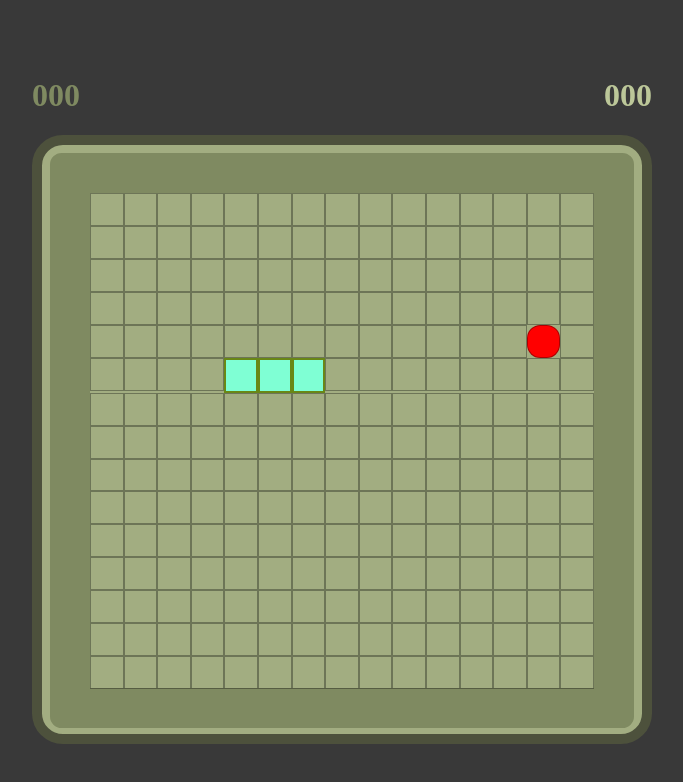
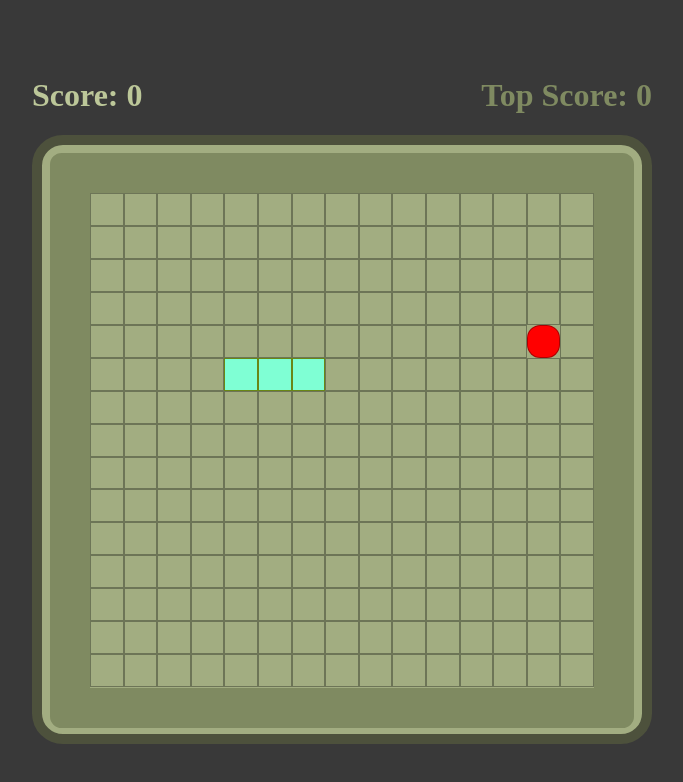
Before and after one commit to Rush741/snake-game, a React (Create React App) app: page / in a window 1280 px wide. Shown: the top 782 px of the page, without its empty margins (298-981 px from the left). Built offline with nearby package versions, Linux system fonts and the light colour scheme; the HTML template or start-up script is replaced by a standard one.

Commit message:
fixed css leak issue in Jaude and did same here

```diff
--- a/src/Components/SnakeGame/SnakeGame.css
+++ b/src/Components/SnakeGame/SnakeGame.css
@@ -1,4 +1,8 @@
-.container {
+.snake-game {
+  background: #393939;
+}
+
+.snake-game .container {
   height: 100vh;
   display: flex;
   align-items: center;
@@ -6,24 +10,21 @@
   flex-direction: column;
 }
 
-.score {
+.snake-game .score {
   display: flex;
   justify-content: space-between;
   font-family: "VT323 Static", serif;
-    font-optical-sizing: auto;
-    font-weight: 400;
-    font-style: Regular 400;
 }
 
-.currentScore {
+.snake-game .currentScore {
+  color: #BCC799;
+}
+
+.snake-game .highScore {
   color: #7F8A61;
 }
 
-.highScore {
-    color: #BCC799;
-}
-
-.board {
+.snake-game .board {
   background: #A2AD81;
   height: 589px;
   width: 600px;
@@ -31,32 +32,31 @@
   border-radius: 5%;
 }
 
-.playground {
+.snake-game .playground {
   display: flex;
   flex-direction: column;
-    /* background: #BCC799; */
-    border: solid  #7F8A61 40px;
+  border: solid #7F8A61 40px;
   border-radius: 2%;
   margin: 8px;
   height: 495px;
 }
 
-.row {
+.snake-game .row {
   display: grid;
   grid-template-columns: repeat(15, 1fr);
 }
 
-.cell {
+.snake-game .cell {
   height: 30.9px;
   border: solid rgba(0, 0, 0, 0.324) 0.1px;
 }
 
-.snakeBodyDiv {
+.snake-game .snakeBodyDiv {
   background-color: aquamarine;
-    border: solid #698716 2px;
+  border: solid #698716 0.1px;
 }
 
-.foodBodyDiv {
+.snake-game .foodBodyDiv {
   background-color: red;
   border-radius: 40%;
 }
--- a/src/Components/SnakeGame/SnakeGame.jsx
+++ b/src/Components/SnakeGame/SnakeGame.jsx
@@ -10,6 +10,7 @@ const INITIAL_SNAKE = [
         [5, 3],
         [5, 2]
     ];
+let highScore = 0;
 
 
 const SnakeGame = () => {
@@ -17,6 +18,7 @@ const SnakeGame = () => {
     const [snakeBody, setSnakeBody] = useState(INITIAL_SNAKE);
     let directionRef = useRef([0, 1]);
     let directionLockedRef = useRef(false);
+    let scoreRef = useRef(0);
 
     const generateFood = (snakeBody) => {
         let x, y;
@@ -26,8 +28,7 @@ const SnakeGame = () => {
             x = Math.floor(Math.random()*GRID_SIZE);
             y = Math.floor(Math.random()*GRID_SIZE);
             // eslint-disable-next-line
-            onSnakeBody = snakeBody.some(
-                ([r, c]) => r === x && c === y );
+            onSnakeBody = snakeBody.some(([r, c]) => r === x && c === y );
         }
 
         return [x, y];
@@ -83,6 +84,8 @@ const SnakeGame = () => {
                 if(newHead[0]<0 || newHead[0]>=GRID_SIZE || newHead[1]<0 || newHead[1]>=GRID_SIZE || prevSnakeBody.some(([x, y]) => x === newHead[0] && y === newHead[1])) {
 
                     //RESET CODE
+                    highScore = Math.max(highScore, scoreRef.current);
+                    scoreRef.current = 0;
                     setSnakeBody(INITIAL_SNAKE);
 
                     directionRef.current = [0, 1];
@@ -96,6 +99,7 @@ const SnakeGame = () => {
                     newHead[1] === foodRef.current[1];
 
                 if (ateFood) {
+                    scoreRef.current = scoreRef.current+1;
                     foodRef.current = generateFood(prevSnakeBody);
                 } else {
                     newSnakeBody.pop();
@@ -115,11 +119,12 @@ const SnakeGame = () => {
         }
     }, []);
   return (
+    <div className="snake-game">
         <div className="container">
             <div className="boardContainer">
                 <div className="score">
-                <h1 className="currentScore">000</h1>
-                <h1 className="highScore">000</h1>
+                    <h1 className="currentScore">Score: {scoreRef.current*10}</h1>
+                    <h1 className="highScore">Top Score: {highScore*10}</h1>
                 </div>
                 <div className="board">
                     <div className="playground">
@@ -136,6 +141,7 @@ const SnakeGame = () => {
                 </div>
             </div>
         </div>
+    </div>
   )
 }
 
```
Also changed, not shown: src/Components/SnakeGame/Assets/snake-game-ai-gen.png (renamed from src/Assets/snake-game-ai-gen.png). Lines whose indentation alone changed are shown as unchanged.
